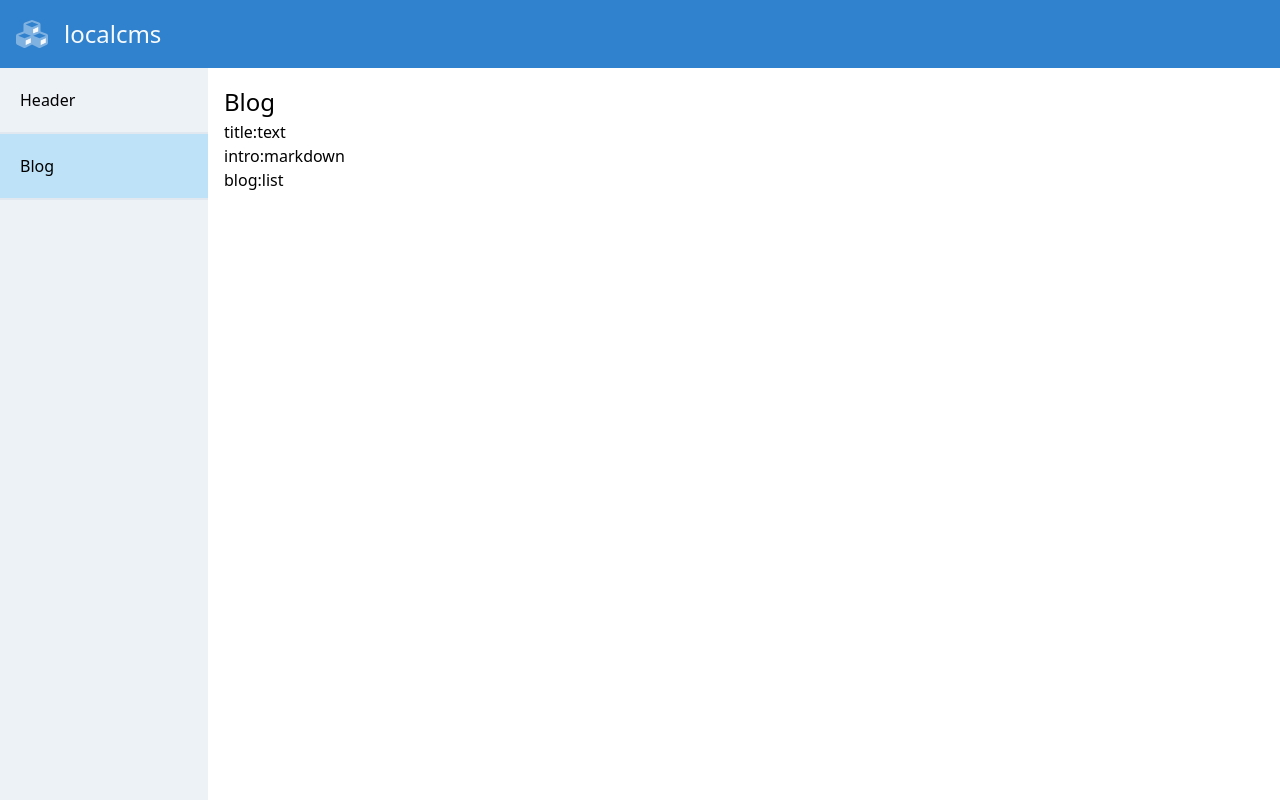
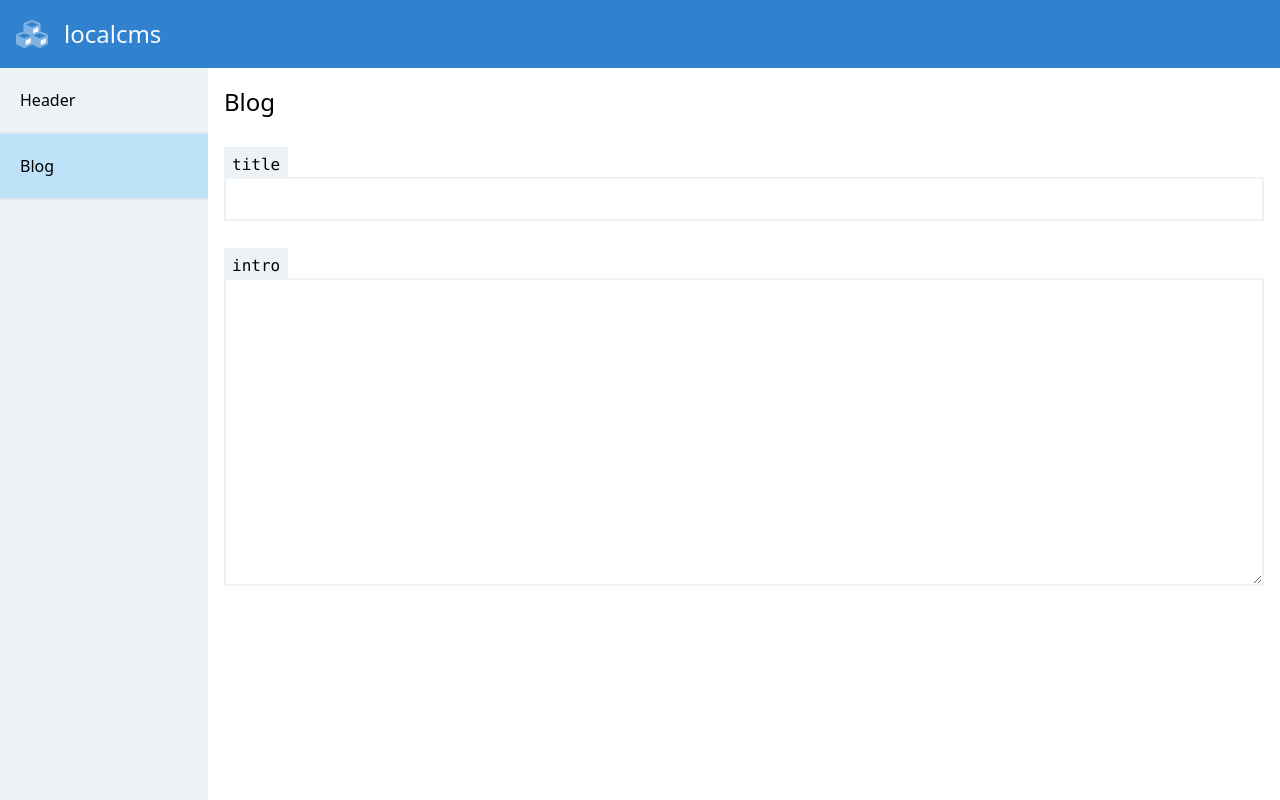
Before and after one commit to amoritan/localcms, a React (Create React App) app in the folder admin/: page /block/blog in a window 1280 px wide. Built offline with nearby package versions, Linux system fonts and the light colour scheme.

Commit message:
EditorField component created

```diff
--- a/admin/src/components/Editor/Editor.jsx
+++ b/admin/src/components/Editor/Editor.jsx
@@ -2,22 +2,14 @@ import React from 'react';
 import PropTypes from 'prop-types';
 import { startCase } from 'lodash';
 
-// import EditorField from '../EditorField';
+import EditorField from '../EditorField';
 
 const Editor = ({ block }) => {
   const { id, fields } = block;
   const name = startCase(id);
 
-  // const fieldElements = fields.map((fieldProps) => (
-  //   <EditorField key={fieldProps.name} {...fieldProps} />
-  // ));
-
   const fieldElements = Object.values(fields).map((field) => (
-    <div>
-      {field.id}
-      :
-      {field.type}
-    </div>
+    <EditorField key={field.id} {...field} />
   ));
 
   return (
--- /dev/null
+++ b/admin/src/components/EditorField/EditorField.jsx
@@ -0,0 +1,27 @@
+import React from 'react';
+import PropTypes from 'prop-types';
+
+import TextInput from './TextInput';
+import MarkdownInput from './MarkdownInput';
+import FileInput from './FileInput';
+
+const EditorField = ({ id, type, fromList }) => (
+  <fieldset className={fromList ? 'm-4' : 'my-8'}>
+    <label htmlFor={id} className="font-mono bg-gray-200 p-2">{id}</label>
+    {type === 'text' && <TextInput name={id} />}
+    {type === 'markdown' && <MarkdownInput name={id} />}
+    {type === 'file' && <FileInput name={id} />}
+  </fieldset>
+);
+
+EditorField.propTypes = {
+  id: PropTypes.string.isRequired,
+  type: PropTypes.string.isRequired,
+  fromList: PropTypes.bool,
+};
+
+EditorField.defaultProps = {
+  fromList: false,
+};
+
+export default EditorField;
--- /dev/null
+++ b/admin/src/components/EditorField/EditorFieldWrapper.jsx
@@ -0,0 +1,19 @@
+import React from 'react';
+import PropTypes from 'prop-types';
+
+import EditorField from './EditorField';
+// import ListField from './ListField';
+
+const EditorFieldWrapper = (props) => {
+  const { type } = props;
+  if (type === 'list') return null;
+
+  return <EditorField {...props} />;
+};
+
+EditorFieldWrapper.propTypes = {
+  id: PropTypes.string.isRequired,
+  type: PropTypes.string.isRequired,
+};
+
+export default EditorFieldWrapper;
--- /dev/null
+++ b/admin/src/components/EditorField/FileInput.jsx
@@ -0,0 +1,26 @@
+import React, { useState } from 'react';
+import PropTypes from 'prop-types';
+
+const FileInput = ({ name }) => {
+  const [value, setValue] = useState('');
+
+  const handleChange = (event) => {
+    setValue(event.target.value);
+  };
+
+  return (
+    <input
+      type="file"
+      className="w-full border-solid border-2 border-gray-200 p-2"
+      id={name}
+      value={value}
+      onChange={handleChange}
+    />
+  );
+};
+
+FileInput.propTypes = {
+  name: PropTypes.string.isRequired,
+};
+
+export default FileInput;
--- /dev/null
+++ b/admin/src/components/EditorField/MarkdownInput.jsx
@@ -0,0 +1,32 @@
+import React, { useState } from 'react';
+import PropTypes from 'prop-types';
+
+const MarkdownInput = ({ name, initialValue }) => {
+  const [value, setValue] = useState(initialValue);
+
+  const handleChange = (event) => {
+    setValue(event.target.value);
+  };
+
+  return (
+    <textarea
+      type="text"
+      className="w-full border-solid border-2 border-gray-200 p-2"
+      rows="12"
+      id={name}
+      value={value}
+      onChange={handleChange}
+    />
+  );
+};
+
+MarkdownInput.propTypes = {
+  name: PropTypes.string.isRequired,
+  initialValue: PropTypes.string,
+};
+
+MarkdownInput.defaultProps = {
+  initialValue: '',
+};
+
+export default MarkdownInput;
--- /dev/null
+++ b/admin/src/components/EditorField/TextInput.jsx
@@ -0,0 +1,31 @@
+import React, { useState } from 'react';
+import PropTypes from 'prop-types';
+
+const TextInput = ({ name, initialValue }) => {
+  const [value, setValue] = useState(initialValue);
+
+  const handleChange = (event) => {
+    setValue(event.target.value);
+  };
+
+  return (
+    <input
+      type="text"
+      className="w-full border-solid border-2 border-gray-200 p-2"
+      id={name}
+      value={value}
+      onChange={handleChange}
+    />
+  );
+};
+
+TextInput.propTypes = {
+  name: PropTypes.string.isRequired,
+  initialValue: PropTypes.string,
+};
+
+TextInput.defaultProps = {
+  initialValue: '',
+};
+
+export default TextInput;
--- /dev/null
+++ b/admin/src/components/EditorField/index.js
@@ -0,0 +1,3 @@
+import EditorFieldWrapper from './EditorFieldWrapper';
+
+export default EditorFieldWrapper;
```
